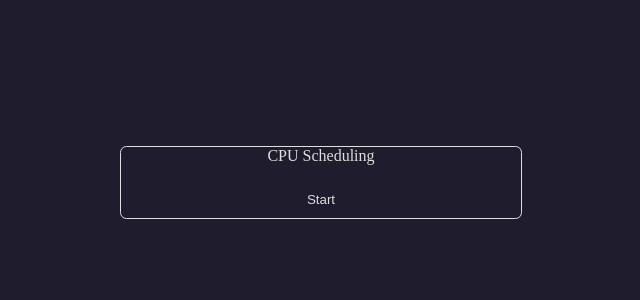
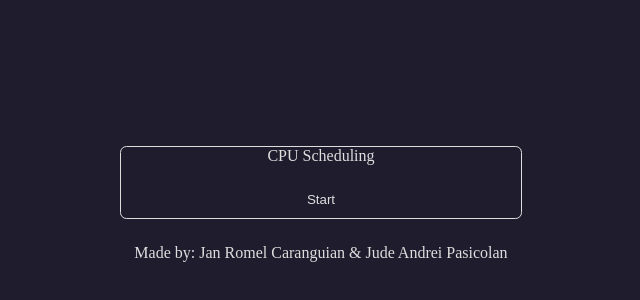
Before and after one commit to leafboo/cpu-scheduling, a React (Vite) app: page / in a window 1280 px wide. Shown: the part 46-346 px from the top of the page, without its empty margins (319-959 px from the left). Built offline with nearby package versions, Linux system fonts and the light colour scheme.

Commit message:
Display the credits

```diff
--- a/src/App.module.css
+++ b/src/App.module.css
@@ -2,7 +2,7 @@
   display: flex;
   justify-content: center;
   margin-top: 12rem;
-
+  position: relative;
 }
 
 .box {
@@ -12,3 +12,8 @@
   border: 1px solid rgb(222, 222, 222);
   border-radius: .4rem;
 }
+
+.app-container > .credits {
+  position: absolute;
+  top: 5rem;
+}
--- a/src/App.tsx
+++ b/src/App.tsx
@@ -68,6 +68,16 @@ export default function App() {
         }
       </div>
 
+      {
+        pageNumber === 1 ? (
+          <div className={AppCSS['credits']}>
+            <br />
+            <span>Made by: Jan Romel Caranguian & Jude Andrei Pasicolan</span>
+          </div>
+        ) : null
+      }
+
+
 
     </div>
   )
--- a/src/output/table/Table.module.css
+++ b/src/output/table/Table.module.css
@@ -6,6 +6,7 @@
   border: 1px solid rgb(222, 222, 222);
   padding-top: .5rem;
   padding-bottom: .5rem;
+  border-radius: .4rem;
 }
 
 .table-container > div {
--- a/src/output/table/Table.tsx
+++ b/src/output/table/Table.tsx
@@ -9,9 +9,6 @@ export default function Table(props: any) {
   const completionTime = props.results["Completion Time"].map((process: any, index:number) => <div key={`${process}-${index}`}>{process}</div>)
   const turnaroundTime = props.results["Turnaround Time"].map((process: any, index:number) => <div key={`${process}-${index}`}>{process}</div>)
   const waitingTime = props.results["Waiting Time"].map((process: any, index:number) => <div key={`${process}-${index}`}>{process}</div>)
-
-
-
 
 
 
```
